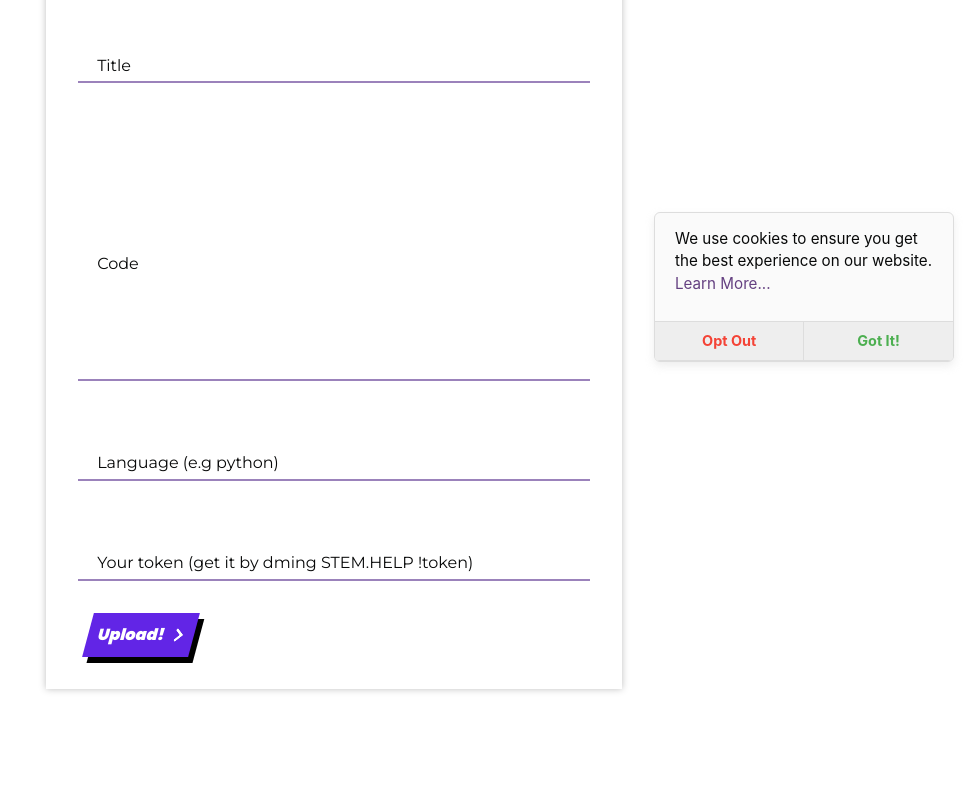
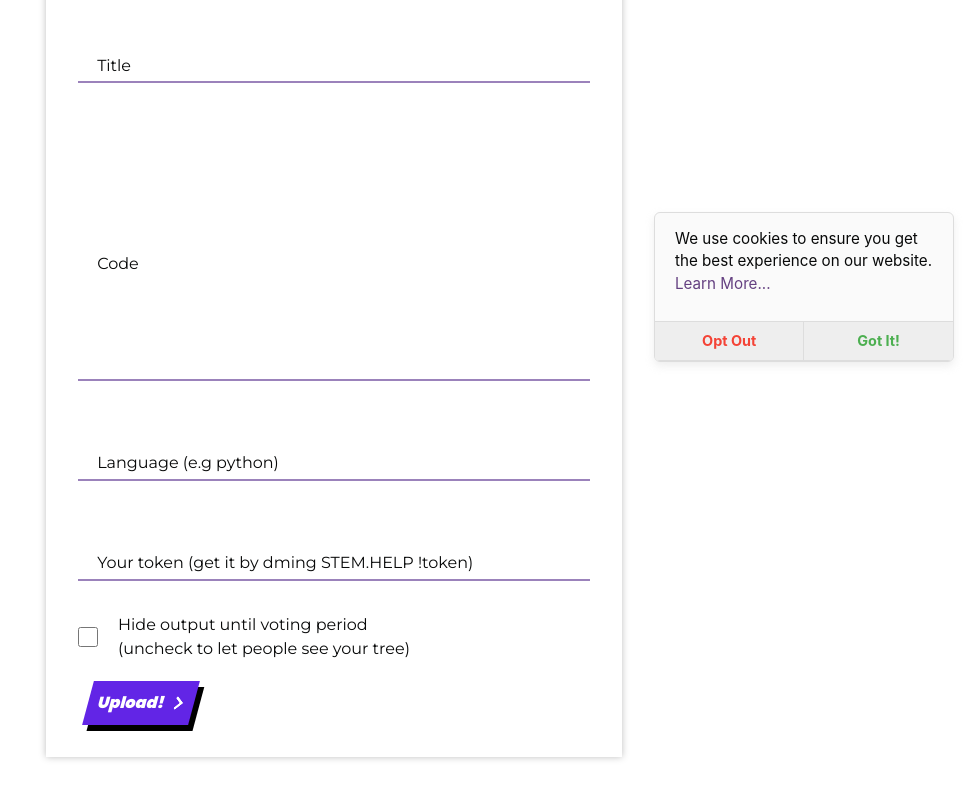
Before and after one commit to stem-discord/stem-help, a Vue app: page /event in a window 1280 px wide. Shown: the part 418-1217 px from the top of the page, without its empty margins (306-1280 px from the left). Before the commit the page ends 1155 px from the top, so only its background shows below. Built offline with nearby package versions, Linux system fonts and the light colour scheme; no server answers.

Commit message:
add hide checkmark

```diff
--- a/src/views/ChristmasTree.vue
+++ b/src/views/ChristmasTree.vue
@@ -90,6 +90,26 @@
         />
         <label for="token">Your token (get it by dming STEM.HELP !token)</label>
       </span>
+      <div class="check flex items-center">
+        <input
+          type="checkbox"
+          name="hide"
+          required
+          style="
+            font-family: Consolas, monaco, monospace;
+            height: 20px;
+            width: 20px;
+          "
+        />
+        <div class="w-5"></div>
+        <div>
+          <label for="hide" style="display: inline"
+            >Hide output until voting period</label
+          >
+          <p>(uncheck to let people see your tree)</p>
+        </div>
+      </div>
+      <div class="h-5"></div>
       <Button @click="sendChristmasTree()" style="color: black">Upload!</Button>
     </form>
   </div>
```
